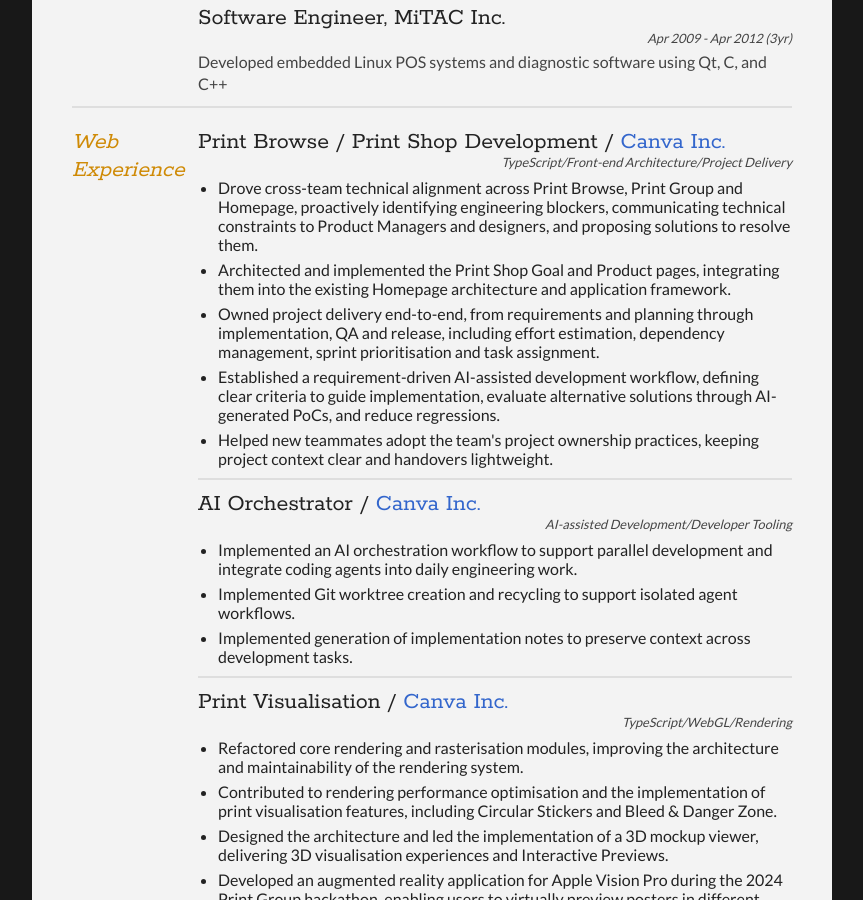
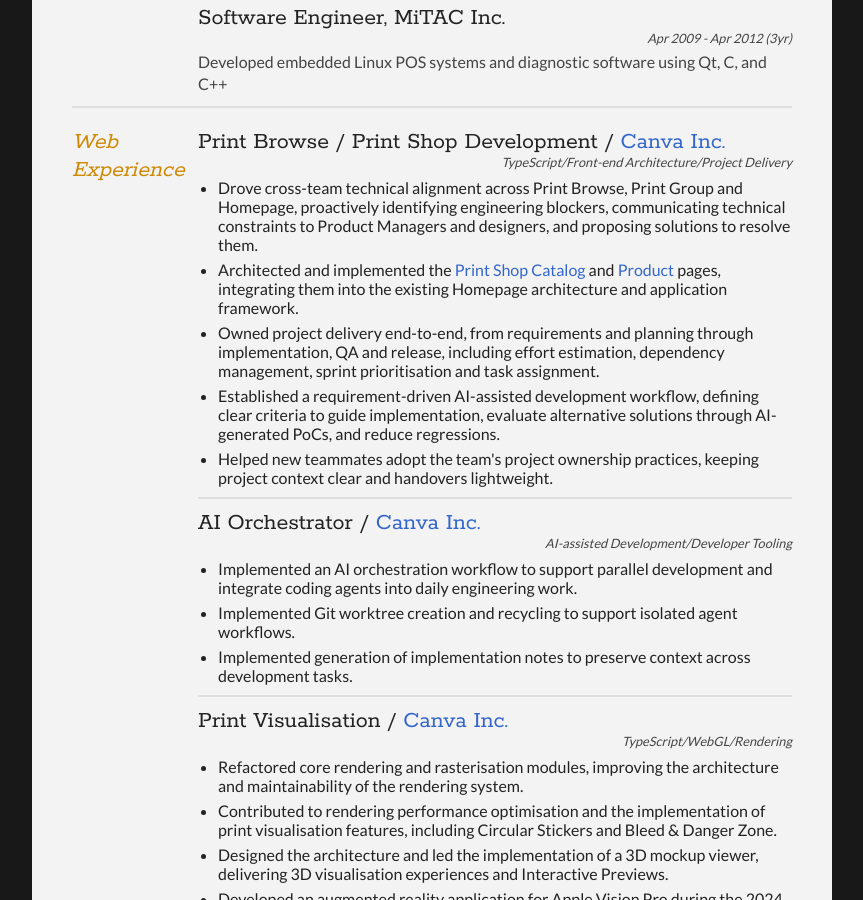
Before and after one commit to weilonge/weilonge.github.io, a Jekyll site: the page resume/index.html, which Jekyll copies as it is, in a window 1280 px wide and 900 px high, scrolled down 1109 px. Shown: the whole window, without its empty margins (208-1071 px from the left). Built offline with Jekyll 4.4.1, drawn with Linux system fonts in a browser that asks for light colours.

Commit message:
Link Print Shop pages in resume

```diff
--- a/resume/index.html
+++ b/resume/index.html
@@ -115,7 +115,7 @@
               <p class="subDetails">TypeScript/Front-end Architecture/Project Delivery</p>
               <ul>
                 <li>Drove cross-team technical alignment across Print Browse, Print Group and Homepage, proactively identifying engineering blockers, communicating technical constraints to Product Managers and designers, and proposing solutions to resolve them.</li>
-                <li>Architected and implemented the Print Shop Goal and Product pages, integrating them into the existing Homepage architecture and application framework.</li>
+                <li>Architected and implemented the <a target="_blank" href="https://www.canva.com/print-shop">Print Shop Catalog</a> and <a target="_blank" href="https://www.canva.com/print-shop/tshirt">Product</a> pages, integrating them into the existing Homepage architecture and application framework.</li>
                 <li>Owned project delivery end-to-end, from requirements and planning through implementation, QA and release, including effort estimation, dependency management, sprint prioritisation and task assignment.</li>
                 <li>Established a requirement-driven AI-assisted development workflow, defining clear criteria to guide implementation, evaluate alternative solutions through AI-generated PoCs, and reduce regressions.</li>
                 <li>Helped new teammates adopt the team's project ownership practices, keeping project context clear and handovers lightweight.</li>
```
